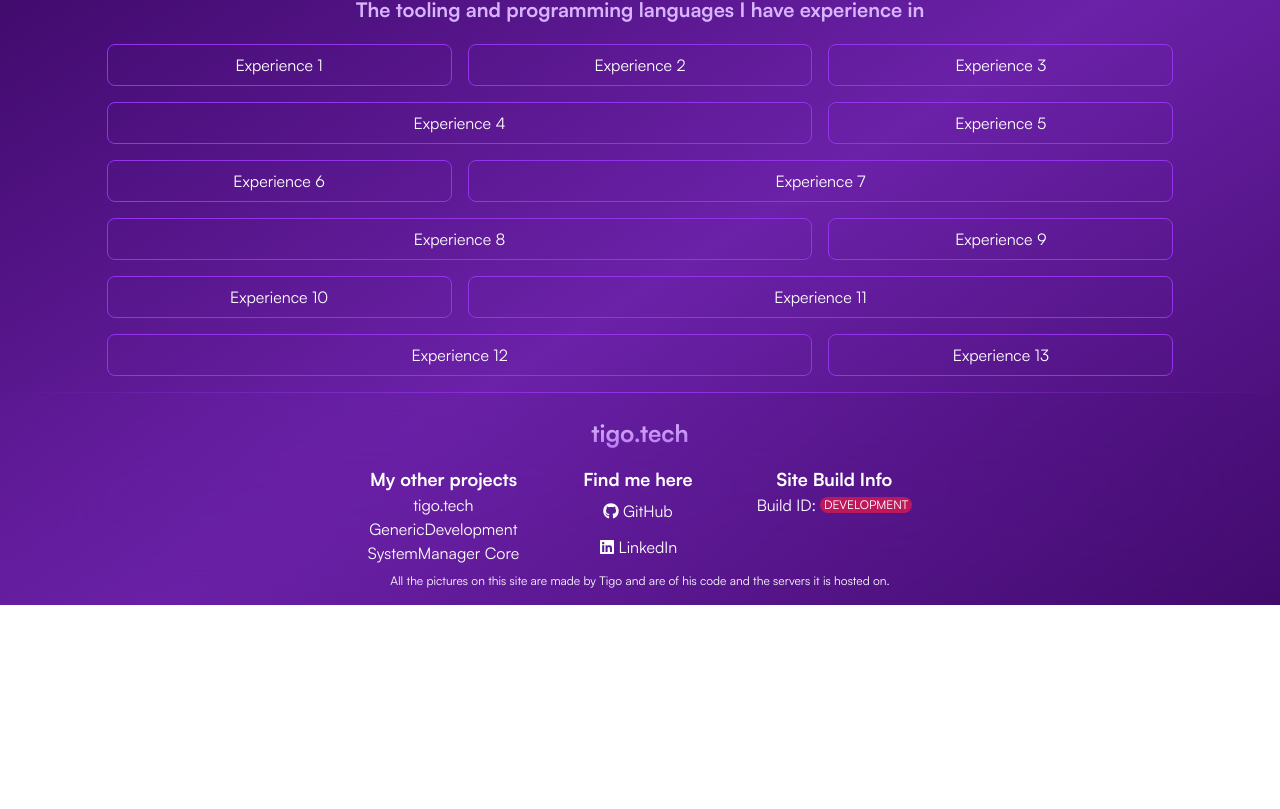
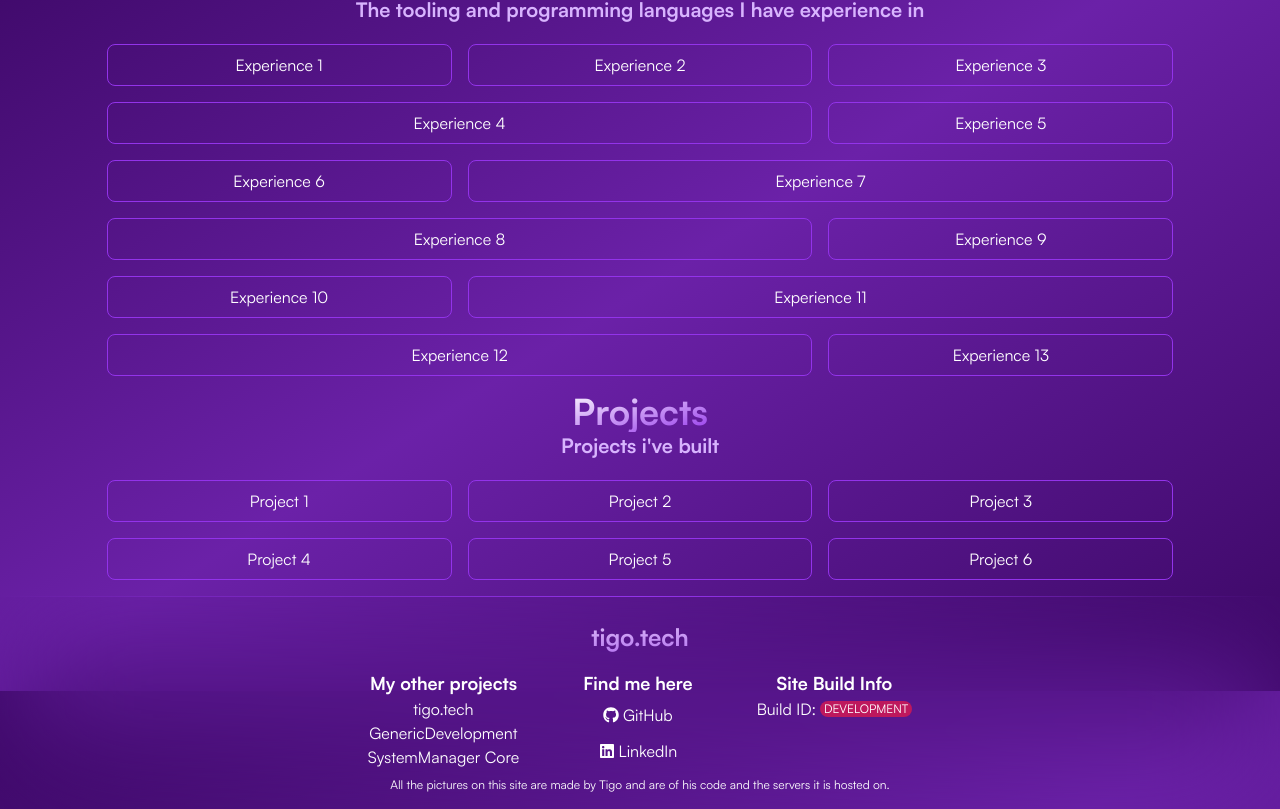
Before and after one commit to tigomiddelkoop/Portfolio, a Next.js app: page / in a window 1280 px wide. Shown: the part 909-1718 px from the top of the page. Before the commit the page ends 1514 px from the top, so only its background shows below. Built offline with nearby package versions, Linux system fonts and the light colour scheme.

Commit message:
Add projects

```diff
--- a/app/page.tsx
+++ b/app/page.tsx
@@ -106,23 +106,101 @@ export default function Home() {
                     <h1 className={"text-4xl font-bold bg-clip-text text-transparent bg-gradient-to-br from-white dark:to-slate-600 to-purple-600 text-center"}>
                         Experiences
                     </h1>
-                    <h5 className={"text-xl font-bold dark:text-slate-300 text-purple-300"}>The tooling and programming languages I have experience in</h5>
+                    <h5 className={"text-xl font-bold dark:text-slate-300 text-purple-300"}>The tooling and programming
+                        languages I have experience in</h5>
                 </div>
 
-                <div className={"p-2 xl:p-0 w-full md:w-3/4 lg:w-5/6 xl:w-7/8 2xl:w-4/6 grid grid-flow-dense grid-cols-1 lg:grid-cols-3 gap-4 mt-5 text-center"}>
-                    <div className={"p-2 border dark:border-slate-600 border-purple-600 rounded-lg col-span-1"}>Experience 1</div>
-                    <div className={"p-2 border dark:border-slate-600 border-purple-600 rounded-lg col-span-1"}>Experience 2</div>
-                    <div className={"p-2 border dark:border-slate-600 border-purple-600 rounded-lg col-span-1"}>Experience 3</div>
-                    <div className={"p-2 border dark:border-slate-600 border-purple-600 rounded-lg col-span-1 lg:col-span-2"}>Experience 4</div>
-                    <div className={"p-2 border dark:border-slate-600 border-purple-600 rounded-lg col-span-1"}>Experience 5</div>
-                    <div className={"p-2 border dark:border-slate-600 border-purple-600 rounded-lg col-span-1"}>Experience 6</div>
-                    <div className={"p-2 border dark:border-slate-600 border-purple-600 rounded-lg col-span-1 lg:col-span-2"}>Experience 7</div>
-                    <div className={"p-2 border dark:border-slate-600 border-purple-600 rounded-lg col-span-1 lg:col-span-2"}>Experience 8</div>
-                    <div className={"p-2 border dark:border-slate-600 border-purple-600 rounded-lg col-span-1"}>Experience 9</div>
-                    <div className={"p-2 border dark:border-slate-600 border-purple-600 rounded-lg col-span-1"}>Experience 10</div>
-                    <div className={"p-2 border dark:border-slate-600 border-purple-600 rounded-lg col-span-1 lg:col-span-2"}>Experience 11</div>
-                    <div className={"p-2 border dark:border-slate-600 border-purple-600 rounded-lg col-span-1 lg:col-span-2"}>Experience 12</div>
-                    <div className={"p-2 border dark:border-slate-600 border-purple-600 rounded-lg col-span-1"}>Experience 13</div>
+                <div
+                    className={"p-2 xl:p-0 w-full md:w-3/4 lg:w-5/6 xl:w-7/8 2xl:w-4/6 grid grid-flow-dense grid-cols-1 lg:grid-cols-3 gap-4 mt-5 text-center"}>
+                    <div
+                        className={"p-2 border dark:border-slate-600 border-purple-600 rounded-lg col-span-1"}>
+                        Experience 1
+                    </div>
+                    <div
+                        className={"p-2 border dark:border-slate-600 border-purple-600 rounded-lg col-span-1"}>
+                        Experience 2
+                    </div>
+                    <div
+                        className={"p-2 border dark:border-slate-600 border-purple-600 rounded-lg col-span-1"}>
+                        Experience 3
+                    </div>
+                    <div
+                        className={"p-2 border dark:border-slate-600 border-purple-600 rounded-lg col-span-1 lg:col-span-2"}>
+                        Experience 4
+                    </div>
+                    <div
+                        className={"p-2 border dark:border-slate-600 border-purple-600 rounded-lg col-span-1"}>
+                        Experience 5
+                    </div>
+                    <div
+                        className={"p-2 border dark:border-slate-600 border-purple-600 rounded-lg col-span-1"}>
+                        Experience 6
+                    </div>
+                    <div
+                        className={"p-2 border dark:border-slate-600 border-purple-600 rounded-lg col-span-1 lg:col-span-2"}>
+                        Experience 7
+                    </div>
+                    <div
+                        className={"p-2 border dark:border-slate-600 border-purple-600 rounded-lg col-span-1 lg:col-span-2"}>
+                        Experience 8
+                    </div>
+                    <div
+                        className={"p-2 border dark:border-slate-600 border-purple-600 rounded-lg col-span-1"}>
+                        Experience 9
+                    </div>
+                    <div
+                        className={"p-2 border dark:border-slate-600 border-purple-600 rounded-lg col-span-1"}>
+                        Experience 10
+                    </div>
+                    <div
+                        className={"p-2 border dark:border-slate-600 border-purple-600 rounded-lg col-span-1 lg:col-span-2"}>
+                        Experience 11
+                    </div>
+                    <div
+                        className={"p-2 border dark:border-slate-600 border-purple-600 rounded-lg col-span-1 lg:col-span-2"}>
+                        Experience 12
+                    </div>
+                    <div
+                        className={"p-2 border dark:border-slate-600 border-purple-600 rounded-lg col-span-1"}>
+                        Experience 13
+                    </div>
+                </div>
+            </div>
+
+            <div className={"w-full flex flex-col items-center my-2"}>
+                <div className={"text-center"}>
+                    <h1 className={"text-4xl font-bold bg-clip-text text-transparent bg-gradient-to-br from-white dark:to-slate-600 to-purple-600 text-center"}>
+                        Projects
+                    </h1>
+                    <h5 className={"text-xl font-bold dark:text-slate-300 text-purple-300"}>Projects i've built</h5>
+                </div>
+
+                <div
+                    className={"p-2 xl:p-0 w-full md:w-3/4 lg:w-5/6 xl:w-7/8 2xl:w-4/6 grid grid-flow-dense grid-cols-1 lg:grid-cols-3 gap-4 mt-5 text-center"}>
+                    <div
+                        className={"p-2 border dark:border-slate-600 border-purple-600 rounded-lg col-span-1"}>
+                        Project 1
+                    </div>
+                    <div
+                        className={"p-2 border dark:border-slate-600 border-purple-600 rounded-lg col-span-1"}>
+                        Project 2
+                    </div>
+                    <div
+                        className={"p-2 border dark:border-slate-600 border-purple-600 rounded-lg col-span-1"}>
+                        Project 3
+                    </div>
+                    <div
+                        className={"p-2 border dark:border-slate-600 border-purple-600 rounded-lg col-span-1"}>
+                        Project 4
+                    </div>
+                    <div
+                        className={"p-2 border dark:border-slate-600 border-purple-600 rounded-lg col-span-1"}>
+                        Project 5
+                    </div>
+                    <div
+                        className={"p-2 border dark:border-slate-600 border-purple-600 rounded-lg col-span-1"}>
+                        Project 6
+                    </div>
                 </div>
             </div>
         </div>
```
